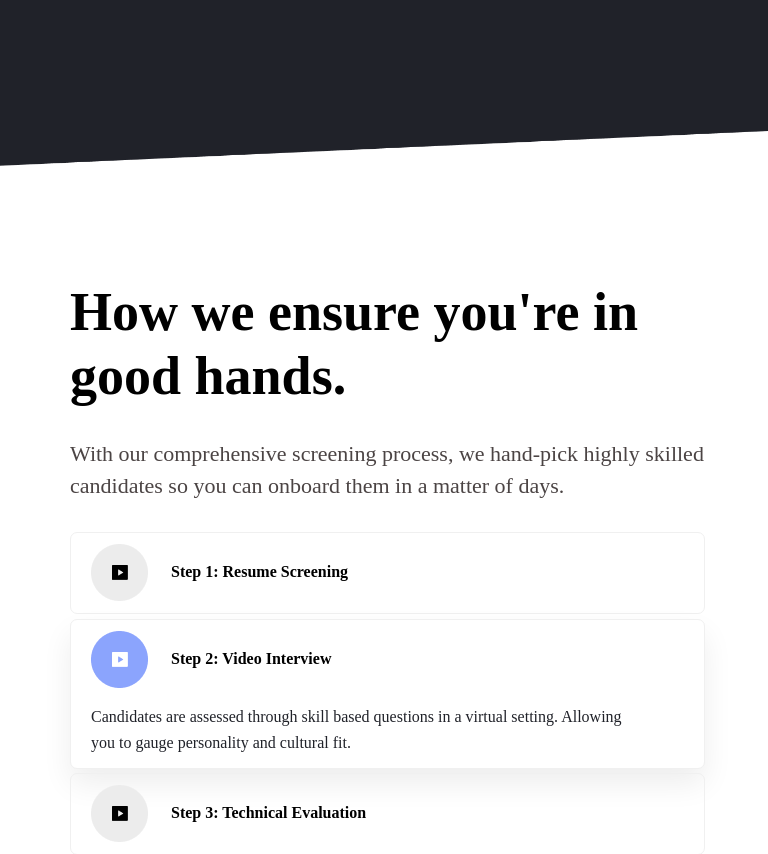
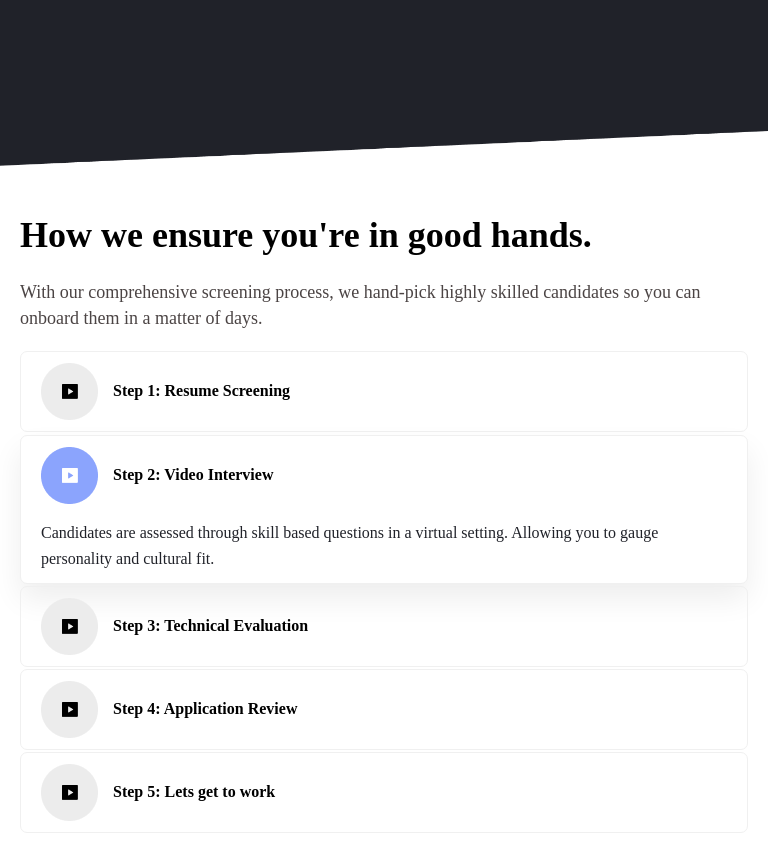
Before and after one commit to Willochs316/landing-page_react-vite-typescript, a React (Vite) app: page / in a window 768 px wide. Shown: the part 3320-4174 px from the top of the page. Built offline with nearby package versions, Linux system fonts and the light colour scheme; a web font is replaced by a local one.

Commit message:
ui enhancement

```diff
--- a/src/components/Strategy/Strategy.css
+++ b/src/components/Strategy/Strategy.css
@@ -184,3 +184,75 @@
     max-width: 100%;
   }
 }
+
+@media only screen and (min-width: 480px) and (max-width: 768px) {
+  .strategy {
+    max-width: 100%;
+    width: 100%;
+    padding: 80px 20px 60px;
+  }
+
+  .strategy-icon {
+    max-width: 100%;
+    width: 100%;
+  }
+
+  .strategy-header {
+    max-width: 100%;
+    font-size: 36px;
+    line-height: 48px;
+    text-align: left;
+  }
+
+  .strategy-descr {
+    padding-top: 20px;
+  }
+
+  .strategy-descr-content {
+    max-width: 100%;
+    font-size: 18px;
+    line-height: 26px;
+    text-align: left;
+  }
+
+  .strategy-menu {
+    display: flex;
+    flex-direction: column;
+    align-items: center;
+    justify-content: center;
+    padding-top: 20px;
+    max-width: 100%;
+    width: 100%;
+  }
+
+  .strategy-menu-item {
+    display: flex;
+    align-items: center;
+    width: 100%;
+    padding: 11px 20px;
+    cursor: pointer;
+  }
+
+  .strategy-space {
+    margin-top: 2px;
+  }
+
+  .strategy-menu-item-interview {
+    width: 100%;
+    padding: 11px 20px;
+  }
+
+  .interv {
+    margin-top: 3px;
+  }
+
+  .strategy-menu-descr {
+    padding-left: 15px;
+    width: 100%;
+  }
+
+  .interview-descr {
+    padding-top: 16px;
+    max-width: 100%;
+  }
+}
```
